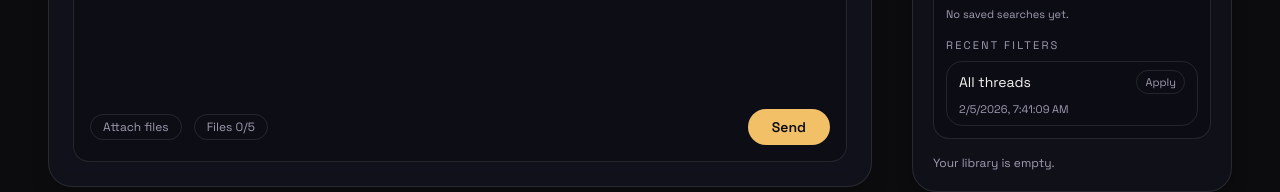
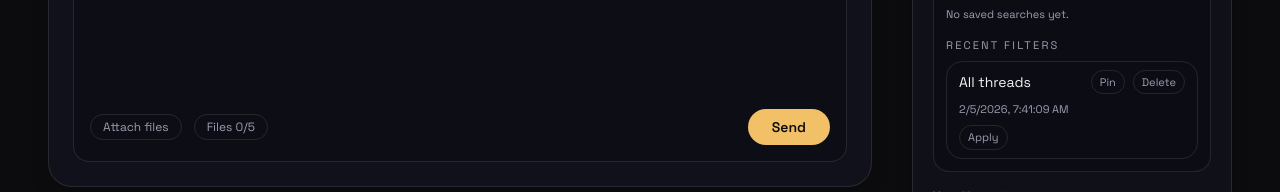
Before and after one commit to sarveshkapre/chat_with_llm, a Next.js app: page / in a window 1280 px wide. Shown: the part 608-800 px from the top of the page. Built offline with nearby package versions, Linux system fonts and the light colour scheme.

Commit message:
feat(filters): add recent pinning and archives

```diff
--- a/src/components/chat-app.tsx
+++ b/src/components/chat-app.tsx
@@ -168,6 +168,7 @@ export default function ChatApp() {
       sort: "newest" | "oldest";
       sortByTag: boolean;
       createdAt: string;
+      pinned?: boolean;
     }[]
   >([]);
   const [attachments, setAttachments] = useState<Attachment[]>([]);
@@ -283,7 +284,11 @@ export default function ChatApp() {
     if (recentStore) {
       try {
         const parsed = JSON.parse(recentStore) as typeof recentFilters;
-        setRecentFilters(parsed);
+        const normalized = parsed.map((item) => ({
+          ...item,
+          pinned: item.pinned ?? false,
+        }));
+        setRecentFilters(normalized);
       } catch {
         setRecentFilters([]);
       }
@@ -1202,12 +1207,16 @@ ${answer.citations
       sort,
       sortByTag,
       createdAt: new Date().toISOString(),
+      pinned: false,
     };
 
     setRecentFilters((prev) => {
       if (prev[0]?.signature === entry.signature) return prev;
       const filtered = prev.filter((item) => item.signature !== entry.signature);
-      return [entry, ...filtered].slice(0, 5);
+      const next = [entry, ...filtered].slice(0, 5);
+      const pinned = next.filter((item) => item.pinned);
+      const unpinned = next.filter((item) => !item.pinned);
+      return [...pinned, ...unpinned].slice(0, 5);
     });
   }, [
     filterSignature,
@@ -1261,6 +1270,33 @@ ${answer.citations
     anchor.download = `signal-library-export-${Date.now()}.md`;
     anchor.click();
     URL.revokeObjectURL(url);
+  }
+
+  function applyRecentFilter(item: (typeof recentFilters)[number]) {
+    setSearch(item.query);
+    setFilterMode(item.filterMode);
+    setFavoritesOnly(item.favoritesOnly);
+    setPinnedOnly(item.pinnedOnly);
+    setArchivedOnly(item.archivedOnly);
+    setCollectionFilter(item.collectionFilter);
+    setTagFilter(item.tagFilter);
+    setSort(item.sort);
+    setSortByTag(item.sortByTag);
+    setNotice("Applied recent filter.");
+  }
+
+  function togglePinRecentFilter(id: string) {
+    setRecentFilters((prev) =>
+      prev
+        .map((item) =>
+          item.id === id ? { ...item, pinned: !item.pinned } : item
+        )
+        .sort((a, b) => Number(b.pinned) - Number(a.pinned))
+    );
+  }
+
+  function deleteRecentFilter(id: string) {
+    setRecentFilters((prev) => prev.filter((item) => item.id !== id));
   }
 
   function startNoteEdit(threadId: string) {
@@ -2196,13 +2232,7 @@ ${answer.citations
                     </button>
                   </div>
                 </div>
-                <div className="flex flex-col gap-2">
-                  <button
-                    onClick={bulkDeleteThreads}
-                    className="rounded-full border border-white/10 px-2 py-1 text-[11px]"
-                  >
-                    Delete selected
-                  </button>
+                <div className="flex flex-wrap gap-2">
                   <button
                     onClick={() =>
                       bulkArchive(
@@ -2222,6 +2252,14 @@ ${answer.citations
                       ? "Unarchive selected"
                       : "Archive selected"}
                   </button>
+                  <button
+                    onClick={bulkDeleteThreads}
+                    className="rounded-full border border-white/10 px-2 py-1 text-[11px]"
+                  >
+                    Delete selected
+                  </button>
+                </div>
+                <div className="flex flex-col gap-2">
                   <div className="flex items-center gap-2">
                     <select
                       value={bulkSpaceId}
@@ -2400,27 +2438,35 @@ ${answer.citations
                           <span className="text-sm text-signal-text">
                             {item.label}
                           </span>
-                          <button
-                            onClick={() => {
-                              setSearch(item.query);
-                              setFilterMode(item.filterMode);
-                              setFavoritesOnly(item.favoritesOnly);
-                              setPinnedOnly(item.pinnedOnly);
-                              setArchivedOnly(item.archivedOnly);
-                              setCollectionFilter(item.collectionFilter);
-                              setTagFilter(item.tagFilter);
-                              setSort(item.sort);
-                              setSortByTag(item.sortByTag);
-                              setNotice("Applied recent filter.");
-                            }}
-                            className="rounded-full border border-white/10 px-2 py-1 text-[11px]"
-                          >
-                            Apply
-                          </button>
+                          <div className="flex items-center gap-2">
+                            <button
+                              onClick={() => togglePinRecentFilter(item.id)}
+                              className={cn(
+                                "rounded-full border px-2 py-1 text-[11px]",
+                                item.pinned
+                                  ? "border-signal-accent text-signal-text"
+                                  : "border-white/10"
+                              )}
+                            >
+                              {item.pinned ? "Pinned" : "Pin"}
+                            </button>
+                            <button
+                              onClick={() => deleteRecentFilter(item.id)}
+                              className="rounded-full border border-white/10 px-2 py-1 text-[11px]"
+                            >
+                              Delete
+                            </button>
+                          </div>
                         </div>
                         <p className="mt-2 text-[11px]">
                           {new Date(item.createdAt).toLocaleString()}
                         </p>
+                        <button
+                          onClick={() => applyRecentFilter(item)}
+                          className="mt-2 rounded-full border border-white/10 px-2 py-1 text-[11px]"
+                        >
+                          Apply
+                        </button>
                       </div>
                     ))
                   )}
```
Also changed, not shown: 1 other file (tests, documents, lock files or other folders).
